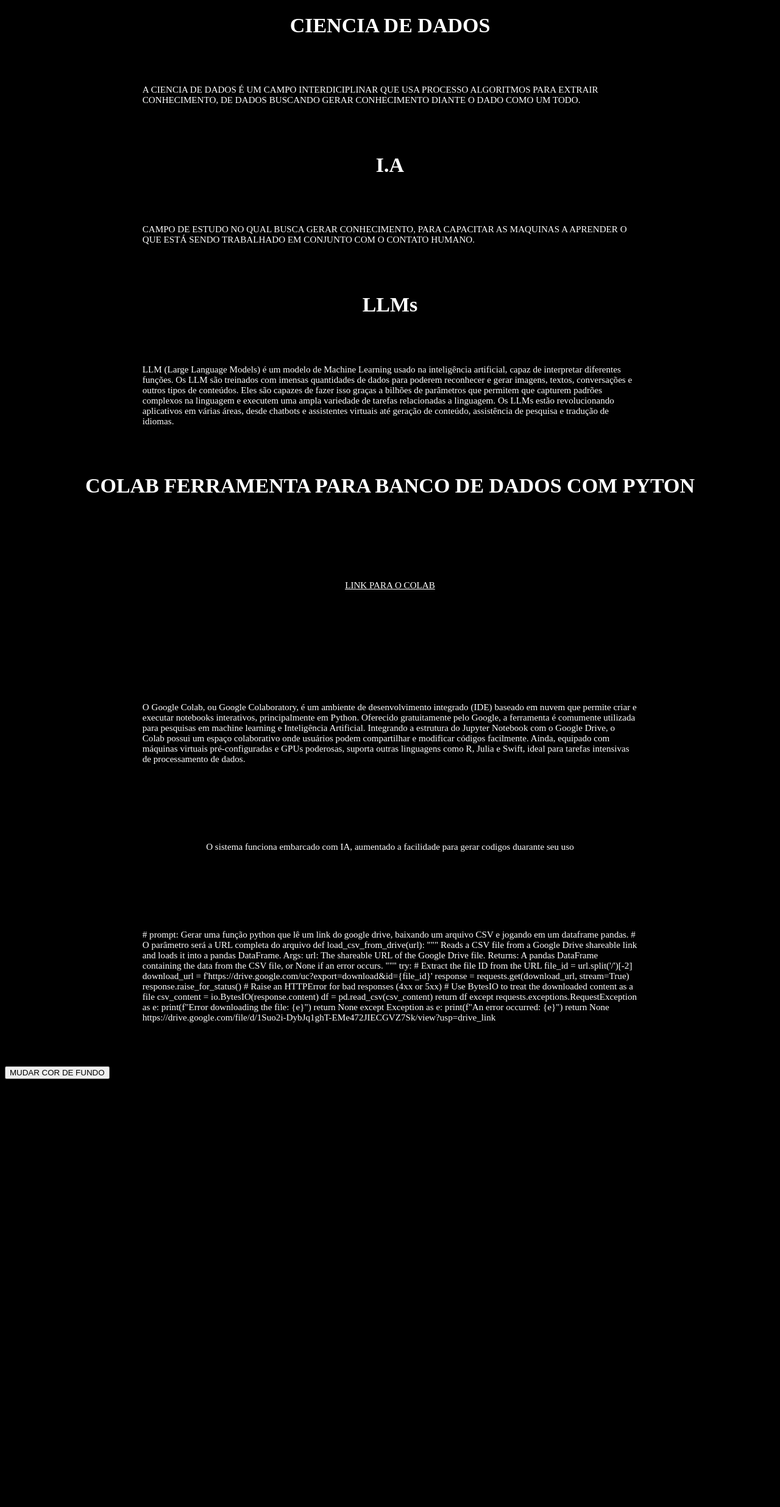
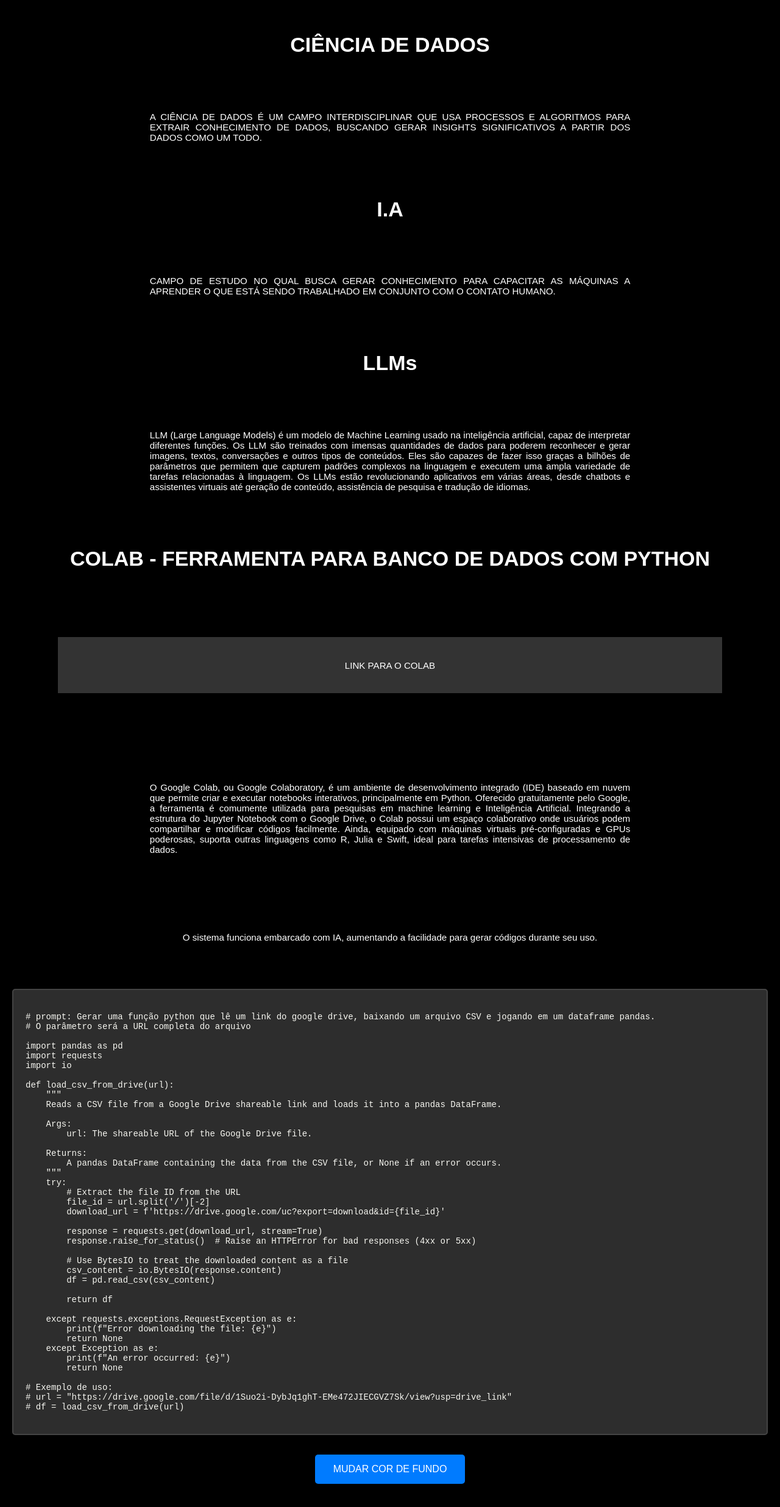
Before and after one commit to leoad14-22/minicurso, a plain HTML site: page index.html in a window 1280 px wide. Shown: the whole page at 61% size. Before the commit the page ends 1778 px from the top, so only its background shows below. Drawn offline with Linux system fonts and the light colour scheme.

Commit message:
Update index.html

```diff
--- a/index.html
+++ b/index.html
@@ -4,35 +4,201 @@
     <meta charset="UTF-8">
     <meta name="viewport" content="width=device-width, initial-scale=1.0">
     <title>MINICURSO</title>
-    <link rel="stylesheet" href="estilo.css">
+    <style>
+        p {
+            display: flex;
+            align-items: center;
+            justify-content: center;
+            font-size: 0.40cm;
+            color: white;
+            padding: 1cm;
+            border: 0.50cm solid black;
+            border-left: 5cm solid black;
+            border-right: 5cm solid black;
+            text-align: justify;
+            margin: 1em 0;
+        }
+
+        h1 {
+            display: flex;
+            align-items: center;
+            justify-content: center;
+            font-size: 0.90cm;
+            color: white;
+            margin: 1em 0;
+        }
+
+        h1:hover {
+            text-decoration: line-through;
+            cursor: pointer;
+        }
+
+        body {
+            background-color: black;
+            margin: 0;
+            padding: 20px;
+            font-family: Arial, sans-serif;
+            transition: background-color 0.3s ease;
+        }
+
+        a {
+            display: flex;
+            align-items: center;
+            justify-content: center;
+            font-size: 0.40cm;
+            color: white;
+            padding: 1cm;
+            border: 2cm solid black;
+            text-decoration: none;
+            margin: 1em 0;
+            background-color: #333;
+            border-radius: 5px;
+            transition: background-color 0.3s ease;
+        }
+
+        a:hover {
+            background-color: #555;
+        }
+
+        button {
+            display: block;
+            margin: 2em auto;
+            padding: 15px 30px;
+            font-size: 16px;
+            background-color: #007bff;
+            color: white;
+            border: none;
+            border-radius: 5px;
+            cursor: pointer;
+            transition: background-color 0.3s ease;
+        }
+
+        button:hover {
+            background-color: #0056b3;
+        }
+
+        .code-block {
+            background-color: #2d2d2d;
+            color: #f8f8f2;
+            padding: 20px;
+            margin: 20px 0;
+            border-radius: 5px;
+            font-family: 'Courier New', monospace;
+            font-size: 14px;
+            overflow-x: auto;
+            white-space: pre-wrap;
+            border: 2px solid #444;
+        }
+
+        /* Small devices (landscape phones, 576px and up) */
+        @media (min-width: 576px) and (max-width: 767.98px) {
+            .col-sm-1 { flex: 0 0 8.33333%; max-width: 8.33333%; }
+            .col-sm-2 { flex: 0 0 16.66667%; max-width: 16.66667%; }
+            .col-sm-3 { flex: 0 0 25%; max-width: 25%; }
+            .col-sm-4 { flex: 0 0 33.33333%; max-width: 33.33333%; }
+            .col-sm-6 { flex: 0 0 50%; max-width: 50%; }
+            .col-sm-12 { flex: 0 0 100%; max-width: 100%; }
+
+            .d-sm-none { display: none !important; }
+            .d-sm-block { display: block !important; }
+
+            p, a {
+                border-left: 1cm solid black;
+                border-right: 1cm solid black;
+                font-size: 0.35cm;
+            }
+
+            h1 {
+                font-size: 0.70cm;
+            }
+        }
+
+        /* Medium devices (tablets, 768px and up) */
+        @media (min-width: 768px) and (max-width: 991.98px) {
+            .col-md-1 { flex: 0 0 8.33333%; max-width: 8.33333%; }
+            .col-md-2 { flex: 0 0 16.66667%; max-width: 16.66667%; }
+            .col-md-3 { flex: 0 0 25%; max-width: 25%; }
+            .col-md-4 { flex: 0 0 33.33333%; max-width: 33.33333%; }
+            .col-md-6 { flex: 0 0 50%; max-width: 50%; }
+            .col-md-8 { flex: 0 0 66.66667%; max-width: 66.66667%; }
+            .col-md-12 { flex: 0 0 100%; max-width: 100%; }
+
+            .d-md-none { display: none !important; }
+            .d-md-block { display: block !important; }
+
+            p, a {
+                border-left: 2cm solid black;
+                border-right: 2cm solid black;
+            }
+        }
+
+        /* Large devices (desktops, 992px and up) */
+        @media (min-width: 992px) and (max-width: 1199.98px) {
+            .col-lg-1 { flex: 0 0 8.33333%; max-width: 8.33333%; }
+            .col-lg-2 { flex: 0 0 16.66667%; max-width: 16.66667%; }
+            .col-lg-3 { flex: 0 0 25%; max-width: 25%; }
+            .col-lg-4 { flex: 0 0 33.33333%; max-width: 33.33333%; }
+            .col-lg-6 { flex: 0 0 50%; max-width: 50%; }
+            .col-lg-8 { flex: 0 0 66.66667%; max-width: 66.66667%; }
+            .col-lg-12 { flex: 0 0 100%; max-width: 100%; }
+
+            .d-lg-none { display: none !important; }
+            .d-lg-block { display: block !important; }
+        }
+
+        /* Extra large devices (large desktops, 1200px and up) */
+        @media (min-width: 1200px) {
+            .col-xl-1 { flex: 0 0 8.33333%; max-width: 8.33333%; }
+            .col-xl-2 { flex: 0 0 16.66667%; max-width: 16.66667%; }
+            .col-xl-3 { flex: 0 0 25%; max-width: 25%; }
+            .col-xl-4 { flex: 0 0 33.33333%; max-width: 33.33333%; }
+            .col-xl-6 { flex: 0 0 50%; max-width: 50%; }
+            .col-xl-8 { flex: 0 0 66.66667%; max-width: 66.66667%; }
+            .col-xl-12 { flex: 0 0 100%; max-width: 100%; }
+
+            .d-xl-none { display: none !important; }
+            .d-xl-block { display: block !important; }
+        }
+    </style>
 </head>
+
 <body id="corpo">
-    <h1>CIENCIA DE DADOS</h1>
-<p class="texto">A CIENCIA DE DADOS É UM CAMPO INTERDICIPLINAR QUE USA PROCESSO ALGORITMOS PARA EXTRAIR CONHECIMENTO,
-    DE DADOS BUSCANDO GERAR CONHECIMENTO DIANTE O DADO COMO UM TODO.
+    <h1>CIÊNCIA DE DADOS</h1>
+    <p class="texto">
+        A CIÊNCIA DE DADOS É UM CAMPO INTERDISCIPLINAR QUE USA PROCESSOS E ALGORITMOS PARA EXTRAIR CONHECIMENTO DE DADOS, BUSCANDO GERAR INSIGHTS SIGNIFICATIVOS A PARTIR DOS DADOS COMO UM TODO.
     </p>
+
     <h1>I.A</h1>
-<p class="texto">CAMPO DE ESTUDO NO QUAL BUSCA GERAR CONHECIMENTO, PARA CAPACITAR AS MAQUINAS A APRENDER O QUE ESTÁ SENDO
-    TRABALHADO EM CONJUNTO COM O CONTATO HUMANO.
+    <p class="texto">
+        CAMPO DE ESTUDO NO QUAL BUSCA GERAR CONHECIMENTO PARA CAPACITAR AS MÁQUINAS A APRENDER O QUE ESTÁ SENDO TRABALHADO EM CONJUNTO COM O CONTATO HUMANO.
     </p>
+
     <h1>LLMs</h1>
-<p class="texto">LLM (Large Language Models) é um modelo de Machine Learning usado na inteligência artificial, capaz de interpretar diferentes funções.
-    Os LLM são treinados com imensas quantidades de dados para poderem reconhecer e gerar imagens, textos, conversações e outros tipos de conteúdos.
-    Eles são capazes de fazer isso graças a bilhões de parâmetros que permitem que capturem padrões complexos na linguagem e executem uma ampla variedade de tarefas relacionadas a linguagem.
-    Os LLMs estão revolucionando aplicativos em várias áreas, desde chatbots e assistentes virtuais até geração de conteúdo, assistência de pesquisa e tradução de idiomas.</p>
-  <h1>COLAB FERRAMENTA PARA BANCO DE DADOS COM PYTON</h1>
- <a href="https://colab.research.google.com/drive/1YbSLuydQZ-UGqacSnxnMSxBAa-EzgMaE#scrollTo=f_MUi2qmSB5S">LINK PARA O COLAB</a>
+    <p class="texto">
+        LLM (Large Language Models) é um modelo de Machine Learning usado na inteligência artificial, capaz de interpretar diferentes funções. Os LLM são treinados com imensas quantidades de dados para poderem reconhecer e gerar imagens, textos, conversações e outros tipos de conteúdos. Eles são capazes de fazer isso graças a bilhões de parâmetros que permitem que capturem padrões complexos na linguagem e executem uma ampla variedade de tarefas relacionadas à linguagem. Os LLMs estão revolucionando aplicativos em várias áreas, desde chatbots e assistentes virtuais até geração de conteúdo, assistência de pesquisa e tradução de idiomas.
+    </p>
+
+    <h1>COLAB - FERRAMENTA PARA BANCO DE DADOS COM PYTHON</h1>
+
+    <a href="https://colab.research.google.com/drive/1YbSLuydQZ-UGqacSnxnMSxBAa-EzgMaE#scrollTo=f_MUi2qmSB5S" target="_blank">
+        LINK PARA O COLAB
+    </a>
+
     <p>
-      O Google Colab, ou Google Colaboratory, é um ambiente de desenvolvimento integrado (IDE) baseado em nuvem que permite criar e executar notebooks interativos,
-      principalmente em Python. Oferecido gratuitamente pelo Google, a ferramenta é comumente utilizada para pesquisas em machine learning e Inteligência Artificial.
-      Integrando a estrutura do Jupyter Notebook com o Google Drive, o Colab possui um espaço colaborativo onde usuários podem compartilhar e modificar códigos facilmente.
-      Ainda, equipado com máquinas virtuais pré-configuradas e GPUs poderosas, suporta outras linguagens como R, Julia e Swift, ideal para tarefas intensivas de processamento de dados.
+        O Google Colab, ou Google Colaboratory, é um ambiente de desenvolvimento integrado (IDE) baseado em nuvem que permite criar e executar notebooks interativos, principalmente em Python. Oferecido gratuitamente pelo Google, a ferramenta é comumente utilizada para pesquisas em machine learning e Inteligência Artificial. Integrando a estrutura do Jupyter Notebook com o Google Drive, o Colab possui um espaço colaborativo onde usuários podem compartilhar e modificar códigos facilmente. Ainda, equipado com máquinas virtuais pré-configuradas e GPUs poderosas, suporta outras linguagens como R, Julia e Swift, ideal para tarefas intensivas de processamento de dados.
     </p>
+
     <p>
-        O sistema funciona embarcado com IA, aumentado a facilidade para gerar codigos duarante seu uso
+        O sistema funciona embarcado com IA, aumentando a facilidade para gerar códigos durante seu uso.
     </p>
-      <p># prompt: Gerar uma função python que lê um link do google drive, baixando um arquivo CSV e jogando em um dataframe pandas.
+
+    <div class="code-block">
+# prompt: Gerar uma função python que lê um link do google drive, baixando um arquivo CSV e jogando em um dataframe pandas.
 # O parâmetro será a URL completa do arquivo
+
+import pandas as pd
+import requests
+import io
 
 def load_csv_from_drive(url):
     """
@@ -54,8 +220,8 @@ def load_csv_from_drive(url):
 
         # Use BytesIO to treat the downloaded content as a file
         csv_content = io.BytesIO(response.content)
+        df = pd.read_csv(csv_content)
 
-    df = pd.read_csv(csv_content)
         return df
 
     except requests.exceptions.RequestException as e:
@@ -65,7 +231,21 @@ def load_csv_from_drive(url):
         print(f"An error occurred: {e}")
         return None
 
-https://drive.google.com/file/d/1Suo2i-DybJq1ghT-EMe472JIECGVZ7Sk/view?usp=drive_link</p>
+# Exemplo de uso:
+# url = "https://drive.google.com/file/d/1Suo2i-DybJq1ghT-EMe472JIECGVZ7Sk/view?usp=drive_link"
+# df = load_csv_from_drive(url)
+    </div>
+
     <button onclick="fundo()">MUDAR COR DE FUNDO</button>
+
+    <script>
+        const cores = ['black', '#1a1a2e', '#16213e', '#0f3460', '#533a71', '#6b4c93', '#2c3e50', '#34495e'];
+        let corAtual = 0;
+
+        function fundo() {
+            corAtual = (corAtual + 1) % cores.length;
+            document.body.style.backgroundColor = cores[corAtual];
+        }
+    </script>
 </body>
 </html>
```
Lines whose indentation alone changed are shown as unchanged.
